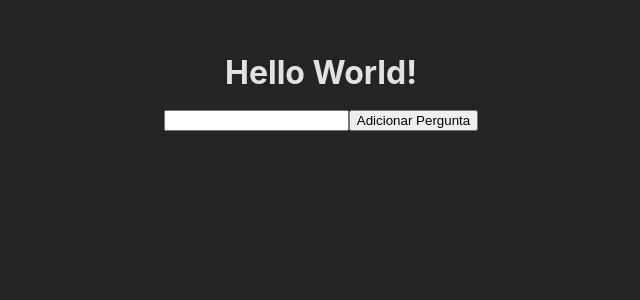
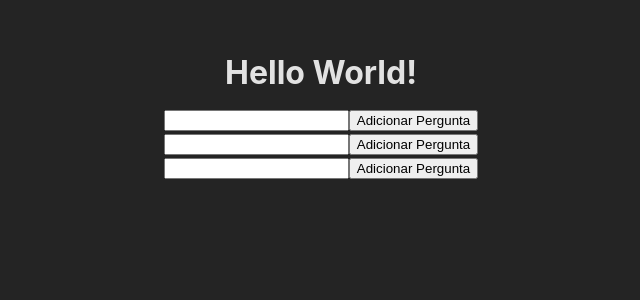
Before and after one commit to johnnysat/forms-create, a React (Vite) app: page / in a window 1280 px wide. Shown: the top 300 px of the page, without its empty margins (319-959 px from the left). Built offline with nearby package versions, Linux system fonts and the light colour scheme.

Commit message:
Adicionando input type como component extra no app

```diff
--- a/src/App.tsx
+++ b/src/App.tsx
@@ -10,6 +10,9 @@ function App() {
     <div className="App">
       <h1>Hello World!</h1>
       <InputType />
+      <InputType />
+      <InputType />
+
     </div>
   )
 }
```
